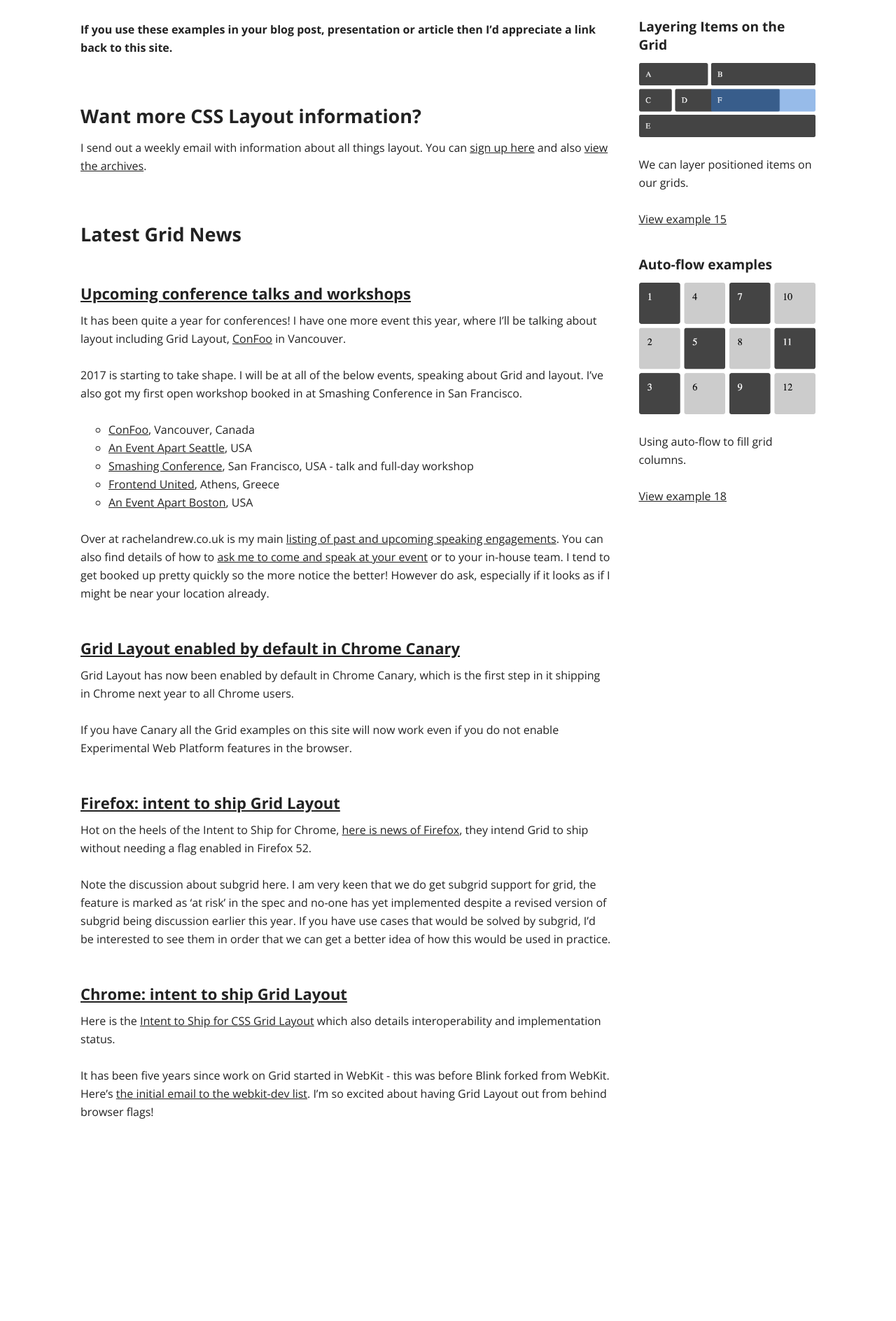
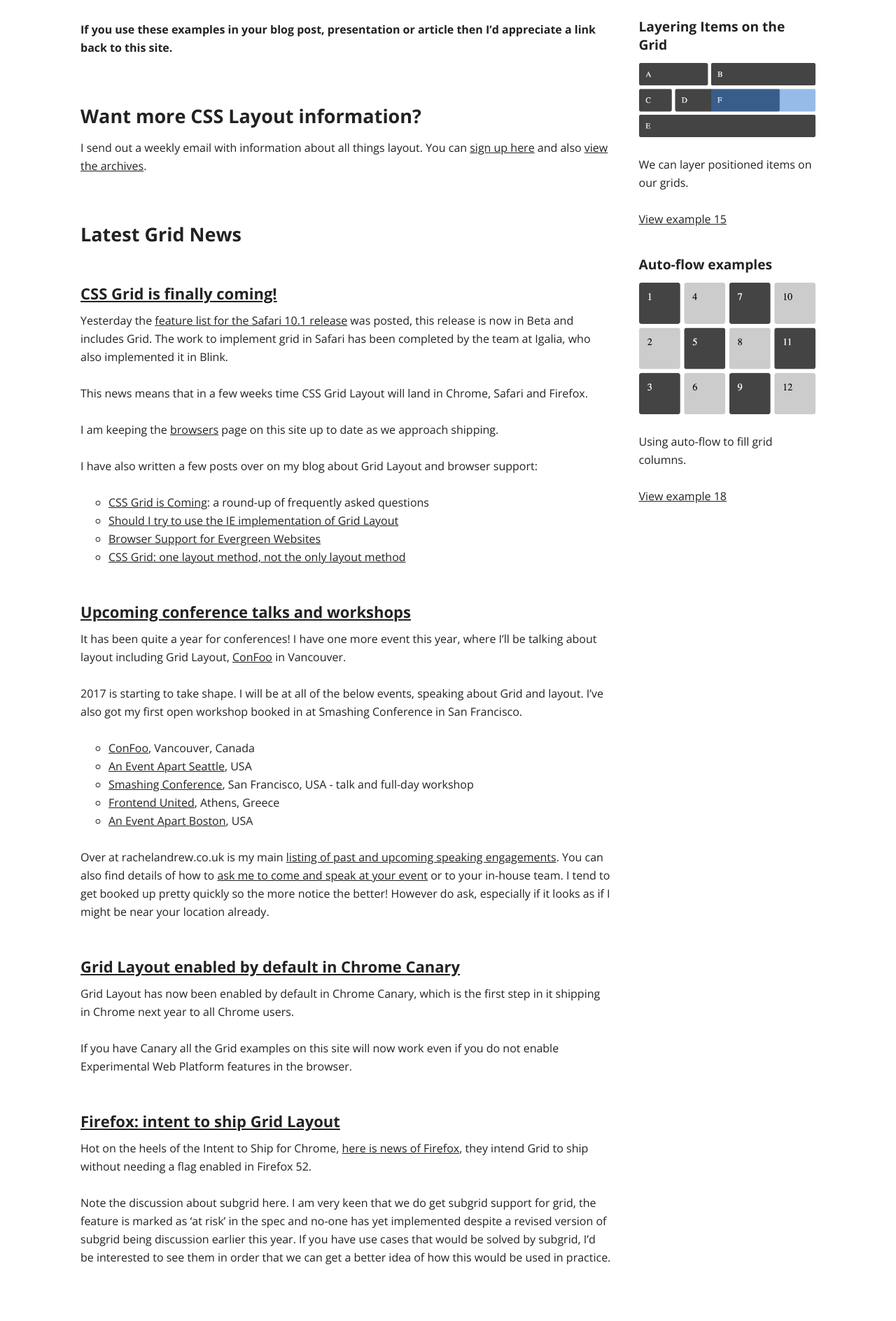
Before and after one commit to rachelandrew/grid-by-example, a Jekyll site: the page built from index.md, in a window 1280 px wide. Shown: the part 1091-2979 px from the top of the page at 70% size. Built offline with Jekyll 4.4.1, drawn with Linux system fonts in a browser that asks for light colours; comment, search, counter and statistics services are not loaded; before the commit the page ends 2771 px from its top, so only the background shows below that.

Commit message:
updating browser info

```diff
--- /dev/null
+++ b/_posts/2017-01-25-grid-is-coming.md
@@ -0,0 +1,19 @@
+---
+layout: post
+title:  "CSS Grid is finally coming!"
+date:   2017-01-25 9:00:26
+categories: news
+---
+
+Yesterday the [feature list for the Safari 10.1 release](https://developer.apple.com/library/prerelease/content/releasenotes/General/WhatsNewInSafari/Articles/Safari_10_1.html) was posted, this release is now in Beta and includes Grid. The work to implement grid in Safari has been completed by the team at Igalia, who also implemented it in Blink.
+
+This news means that in a few weeks time CSS Grid Layout will land in Chrome, Safari and Firefox.
+
+I am keeping the [browsers](/browsers) page on this site up to date as we approach shipping.
+
+I have also written a few posts over on my blog about Grid Layout and browser support:
+
+- [CSS Grid is Coming](https://rachelandrew.co.uk/archives/2017/01/03/css-grid-is-coming/): a round-up of frequently asked questions
+- [Should I try to use the IE implementation of Grid Layout](https://rachelandrew.co.uk/archives/2016/11/26/should-i-try-to-use-the-ie-implementation-of-css-grid-layout/)
+- [Browser Support for Evergreen Websites](https://rachelandrew.co.uk/archives/2017/01/12/browser-support-for-evergreen-websites/)
+- [CSS Grid: one layout method, not the only layout method](https://rachelandrew.co.uk/archives/2017/01/18/css-grid-one-layout-method-not-the-only-layout-method/)
--- a/browsers/index.md
+++ b/browsers/index.md
@@ -11,7 +11,7 @@ If you find a bug in a browser implementation then the best thing to do is to se
 
 ## Microsoft Edge
 
-On launch Edge shipped with the IE11 Grid implementation. Therefore the current implementation in Edge is against the original and not the new spec. In September 2015 Microsoft indicated that updating Grid to the current spec is [on the backlog with a priority of High](https://wpdev.uservoice.com/forums/257854-microsoft-edge-developer/suggestions/6514853-update-css-grid).
+On launch Edge shipped with the IE11 Grid implementation. Therefore the current implementation in Edge is against the original and not the new spec. In September 2015 Microsoft indicated that updating Grid to the current spec is [on the backlog with a priority of High](https://wpdev.uservoice.com/forums/257854-microsoft-edge-developer/suggestions/6514853-update-css-grid). Do add your votes to encourage implementation.
 
 You can [keep track of the Edge Status of updating Grid Layout](https://developer.microsoft.com/en-us/microsoft-edge/platform/status/gridupdate/?q=grid%20update).
 
@@ -37,15 +37,13 @@ At the present time you need to enable the Experimental Web Platform Features Fl
 
 Download Chrome Canary if you want to get the very latest features that have been implemented. Chrome Canary does not need flags enabled.
 
-## Webkit Nightlies and Safari Technology Preview
+## Safari
 
 [Webkit Meta Bug](https://bugs.webkit.org/show_bug.cgi?id=60731)
 
 Grid is available in [Webkit Nightly builds](http://nightly.webkit.org/) and also in the new [Safari Technology Preview](https://developer.apple.com/safari/technology-preview/release-notes/). Grid is now unprefixed in the Nightly and Preview versions.
 
-There is no information as to when or if Apple will ship grid in Safari. A hopeful guess would be March, a somewhat more pessimistic one October, but this is just a guess based on release dates and the fact grid is not now behind a flag by default in Preview.
-
-This implementation is also by Igalia but lags slightly behind the Chrome one. Note that Grid being present in Safari Technology Preview _does not mean_ it will be in the next version of Safari. We can but hope.
+On the 24th January 2017, [Apple announced the features](https://developer.apple.com/library/prerelease/content/releasenotes/General/WhatsNewInSafari/Articles/Safari_10_1.html) that would be part of the Safari 10.1 Spring update now in beta. This includes Grid!
 
 ## Gecko Rendering Engine (Firefox)
 
--- a/css/common.css
+++ b/css/common.css
@@ -621,7 +621,7 @@ h1 a:link, h1 a:visited, h1 a:hover, h1 a:visited:hover, h1 a:visited {
   background-color: rgba(119, 213, 129, 0.8); }
 
 .card-listing .type-spec h3:before {
-  content: "Video"; }
+  content: "Spec"; }
 
 .card-listing .type-browsers h3 {
   background-color: rgba(253, 137, 78, 0.3); }
--- a/css/gutenberg.css
+++ b/css/gutenberg.css
@@ -628,7 +628,7 @@ h1 a:link, h1 a:visited, h1 a:hover, h1 a:visited:hover, h1 a:visited {
   background-color: rgba(119, 213, 129, 0.8); }
 
 .card-listing .type-spec h3:before {
-  content: "Video"; }
+  content: "Spec"; }
 
 .card-listing .type-browsers h3 {
   background-color: rgba(253, 137, 78, 0.3); }
--- a/scss/_gutenberg-style.scss
+++ b/scss/_gutenberg-style.scss
@@ -367,7 +367,7 @@ h1 a:link, h1 a:visited, h1 a:hover, h1 a:visited:hover, h1 a:visited {
 }
 
 .card-listing .type-spec h3:before {
-  content: "Video";
+  content: "Spec";
 }
 
 .card-listing .type-browsers h3 {
```
